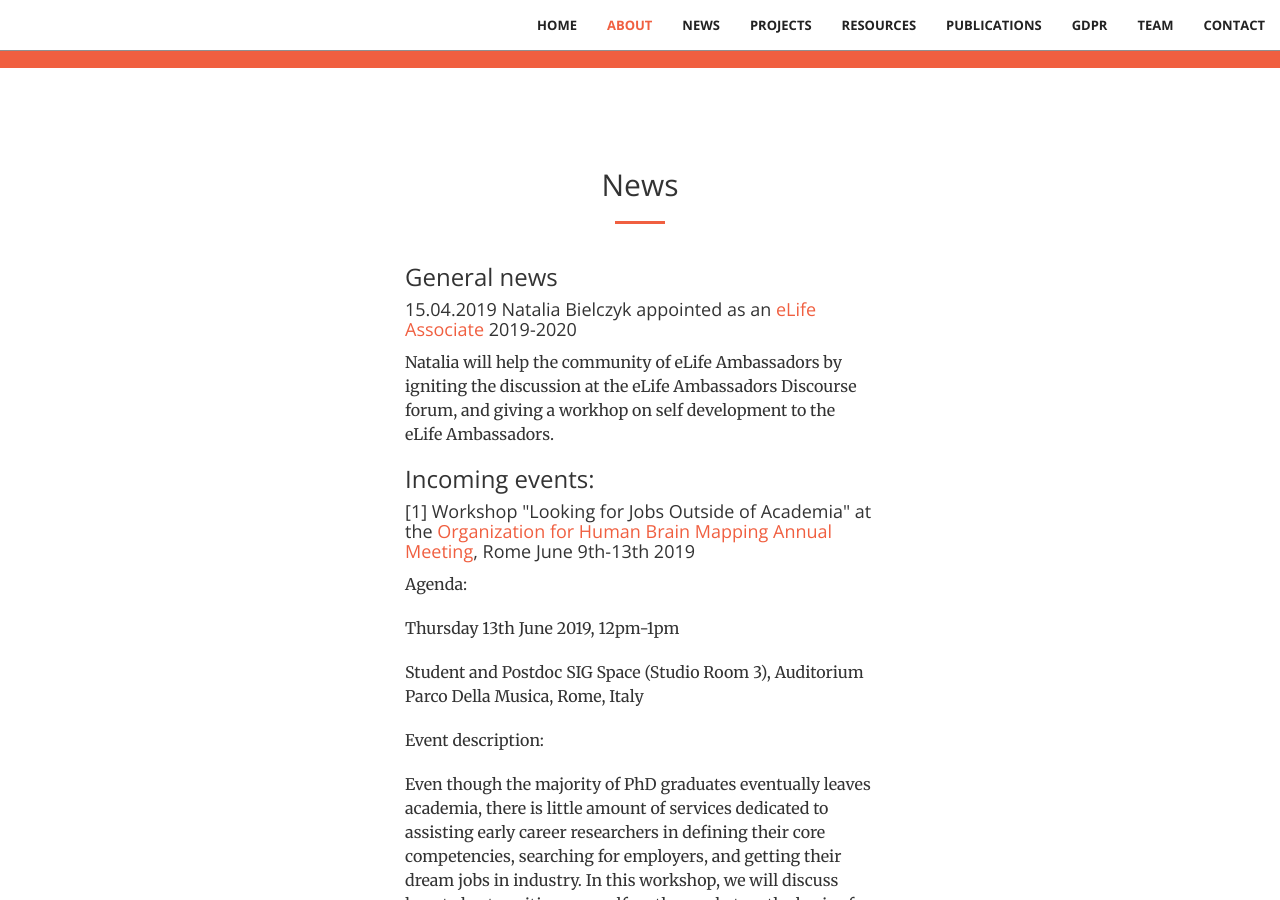
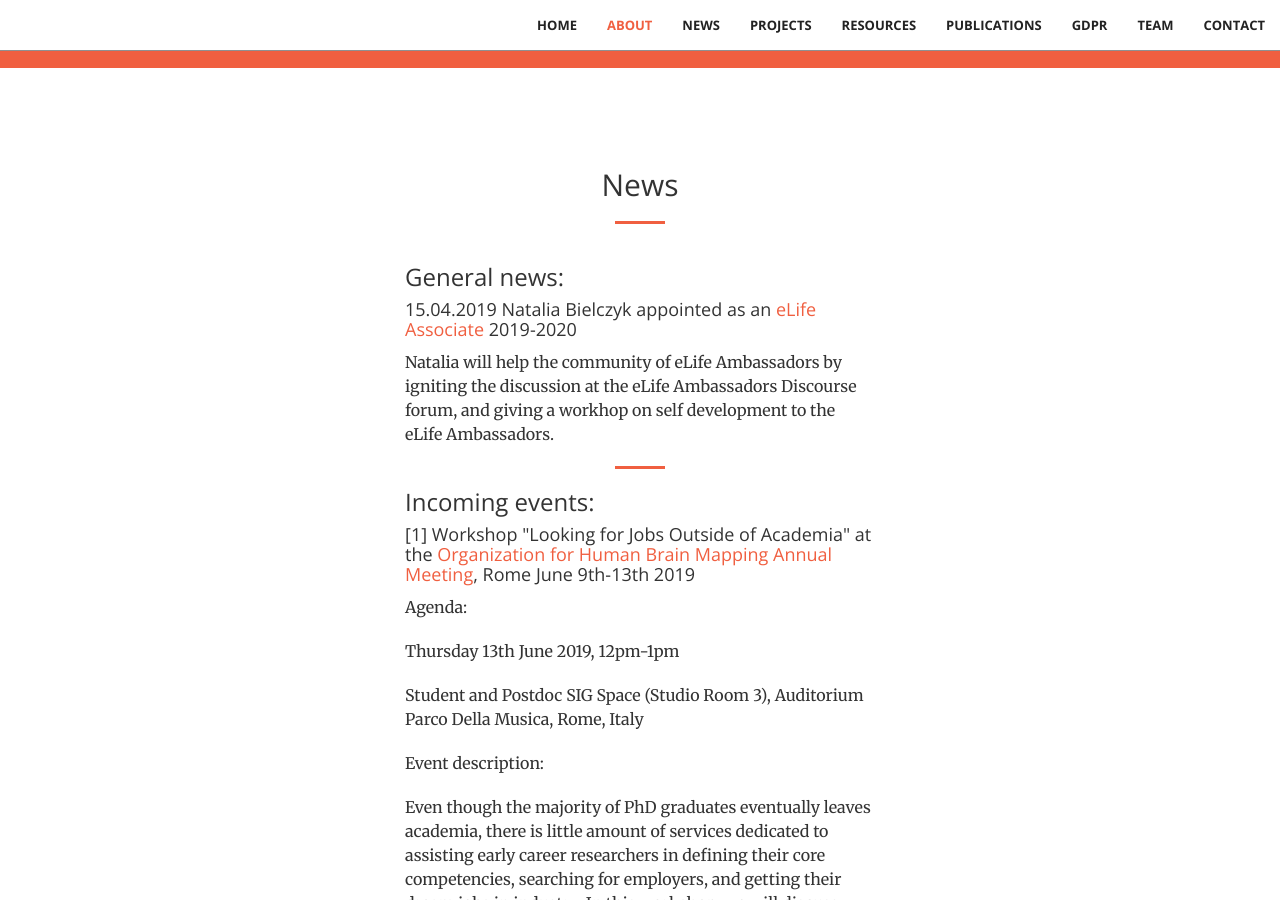
Before and after one commit to stichting-solaris/stichting-solaris.github.io, a Jekyll site: the page built from index.html, in a window 1280 px wide and 900 px high, scrolled down 3697 px. Built offline with Jekyll 4.4.1, drawn with Linux system fonts in a browser that asks for light colours.

Commit message:
Update news.html

```diff
--- a/_includes/news.html
+++ b/_includes/news.html
@@ -13,16 +13,18 @@
                 <hr class="primary">
                 <div class="col-lg-8 col-lg-offset-2 text-left">
                 <p class="text-faded">
-                <h3 class="section-heading">General news</h3>
+                <h3 class="section-heading">General news:</h3>
                 <h4 class="section-heading">15.04.2019 Natalia Bielczyk appointed as an
                     <a href=" https://elifesciences.org/inside-elife/a946c355/elife-community-ambassadors-243-volunteers-join-the-programme-in-2019">
                     eLife Associate</a> 2019-2020</h4>
                 <p>Natalia will help the community of eLife Ambassadors by igniting the discussion at the eLife Ambassadors
                     Discourse forum, and giving a workhop on self development to the eLife Ambassadors.</p>
+                <p></p>
+                <p></p>
 
 
 
-
+                <hr class="primary">
                 <h3 class="section-heading">Incoming events:</h3>
 
                 <h4 class="section-heading">[1] Workshop "Looking for Jobs Outside of Academia" at the
@@ -66,6 +68,13 @@
                 quizzes. Sharing personal experience by participants will be highly encouraged. The goal of the workshop is
                 to give the participants the information and confidence so they can further search for relevant information on
                 their own, and take first steps towards finding their dream job in industry.</p>
+                <p></p>
+                <p></p>
+
+
+
+
+
 
                 <hr class="primary">
                 <h3 class="section-heading">Past events</h3>
```
